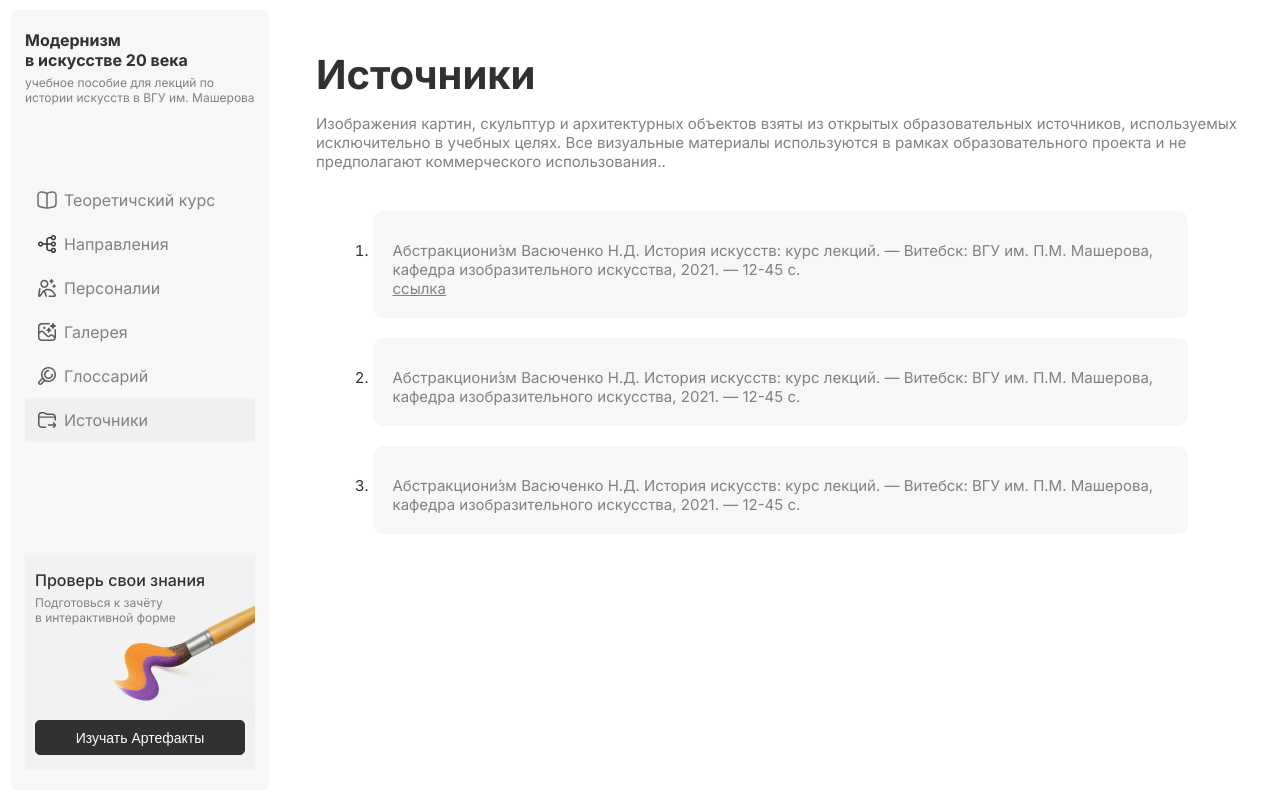
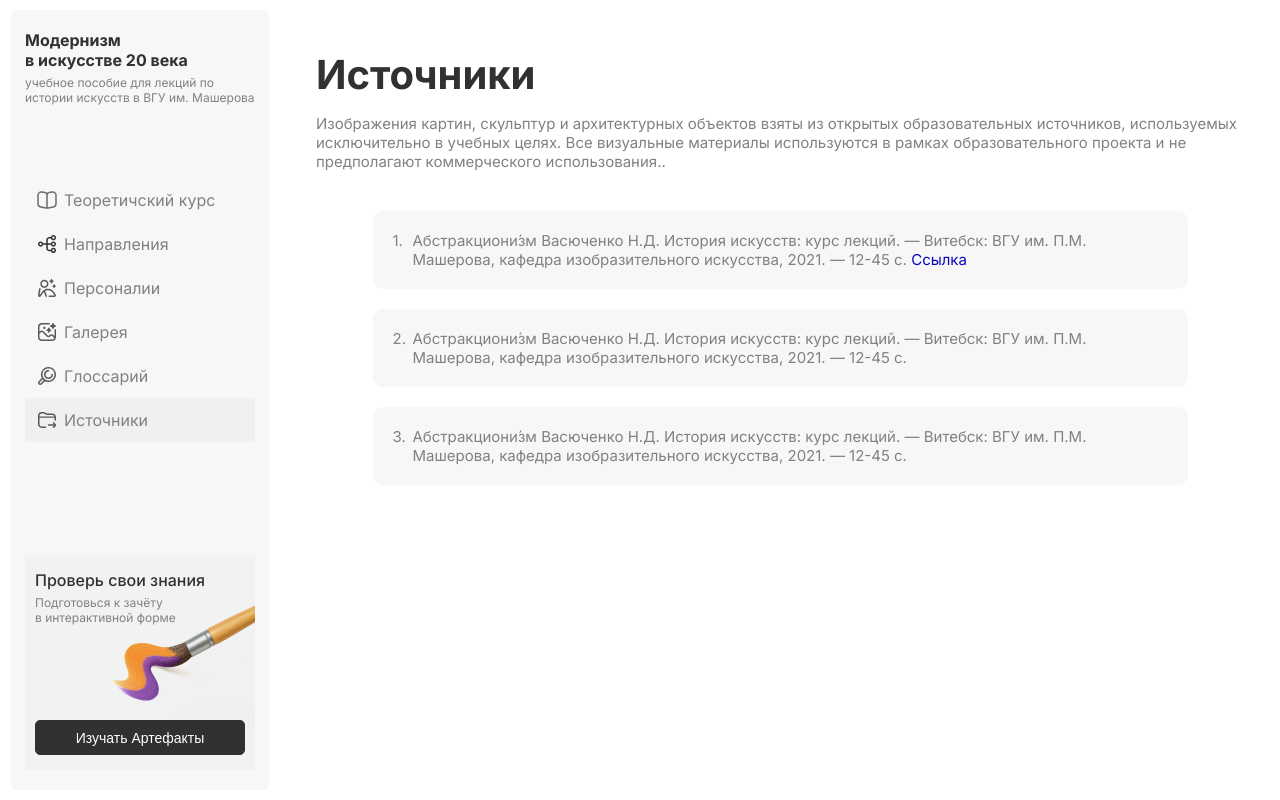
Before and after one commit to MaxCpp/ira-diplom, a Nuxt app: page /sources in a window 1280 px wide. Built offline with nearby package versions, Linux system fonts and the light colour scheme.

Commit message:
Small fixes

```diff
--- a/components/Header.vue
+++ b/components/Header.vue
@@ -127,6 +127,8 @@
 </template>
 
 <script>
+import IconClose from "~/components/icons/IconClose.vue";
+import IconHamburger from "~/components/icons/IconHamburger.vue";
 import {useStore} from '~/stores/store';
 
 export default {
--- a/components/cards/TestKnowledge.vue
+++ b/components/cards/TestKnowledge.vue
@@ -1,7 +1,5 @@
-<script>
-export default defineNuxtComponent({
-    name: 'TestKnowledge',
-})
+<script setup>
+import Button from "~/components/UI/Button.vue";
 </script>
 
 <template>
--- a/pages/art-movements/index.vue
+++ b/pages/art-movements/index.vue
@@ -14,7 +14,7 @@
 </template>
 
 <script>
-import {useStore} from "~/stores/store.js";
+// import {useStore} from "~/stores/store.js";
 
 export default defineNuxtComponent({
 	name: 'PageArtMovements',
@@ -66,6 +66,7 @@ export default defineNuxtComponent({
 
 .card-movements {
     width: 256px;
+    cursor: pointer;
 
     &__image {
         width: 100%;
--- a/pages/glossary.vue
+++ b/pages/glossary.vue
@@ -19,10 +19,14 @@
 </template>
 
 <script>
-import {useStore} from "~/stores/store.js";
+import Input from "~/components/UI/Input.vue";
+// import {useStore} from "~/stores/store.js";
 
 export default defineNuxtComponent({
     name: 'PageGlossary',
+    components: {
+        Input
+    },
     async setup() {
         // const store = process.client ? useStore() : null;
         // const store = useStore();
--- a/pages/personalities/index.vue
+++ b/pages/personalities/index.vue
@@ -1,10 +1,16 @@
 <template>
 	<div>
         <h1 class="title_size_40 mb-15">Персоналии</h1>
-        <p class="text-gray">{{persons.length}} авторов</p>
+        <p class="text-gray mb-30">{{artists.length}} авторов</p>
 
-        <div v-if="persons.length" class="list-persons mt-40">
-            <div v-for="card in persons" class="card-person">
+        <Input v-model="search" placeholder="Поиск...">
+            <template #prepend>
+                <IconSearch/>
+            </template>
+        </Input>
+
+        <div v-if="filteredArtists.length" class="list-artists mt-40">
+            <div v-for="card in filteredArtists" class="card-person">
                 <div style="display: flex; gap:10px; align-items: center">
                     <img :src="card.avatar" class="card-person__avatar"/>
                     <div>
@@ -32,20 +38,24 @@
 </template>
 
 <script>
-import {useStore} from "~/stores/store.js";
+import Button from "~/components/UI/Button.vue";
+// import {useStore} from "~/stores/store.js";
 
 export default defineNuxtComponent({
 	name: 'PageArtMovements',
+    components: {
+        Button
+    },
 	async setup() {
         // const store = process.client ? useStore() : null;
 		// const store = useStore();
-		let persons = [];
+		let artists = [];
 
 		try {
             const response = await $fetch('/data/artists.json');
 
 			if (response) {
-                persons = response;
+                artists = response;
 			}
 		} catch (e) {
             console.log(e)
@@ -62,14 +72,26 @@ export default defineNuxtComponent({
 
 		return {
 			// store,
-            persons
+            artists
 		}
 	},
+    data() {
+        return {
+            search: ''
+        }
+    },
+    computed: {
+        filteredArtists() {
+            const search = this.search.toLowerCase()
+
+            return this.artists.filter(item => item.name.toLowerCase().includes(search))
+        }
+    }
 })
 </script>
 
 <style scoped lang="scss">
-.list-persons {
+.list-artists {
     display: flex;
     flex-direction: column;
     gap: 20px;
@@ -131,6 +153,8 @@ export default defineNuxtComponent({
     }
 
     &__tag {
+        padding: 5px;
+        border-radius: 4px;
         background-color: var(--neutrals3);
     }
 }
--- a/pages/sources.vue
+++ b/pages/sources.vue
@@ -5,8 +5,8 @@
 
         <ol v-if="terms.length" class="list-terms mt-40">
             <li v-for="card in terms" class="card-term">
-                <p class="card-term__description mt-10">{{card.text}}</p>
-                <a v-if="card.link" class="card-term__description mt-10" href="card.link">ссылка</a>
+                <p class="card-term__description">{{card.text}} <a v-if="card.link" class="card-term__link" :href="card.link">Ссылка</a></p>
+
             </li>
         </ol>
     </div>
@@ -56,13 +56,23 @@ export default defineNuxtComponent({
     gap: 20px;
     width: 815px;
     margin-inline: auto;
-    list-style: decimal;
+    padding-left: 0;
+    counter-reset: term;
 }
 
 .card-term {
-    padding: 20px;
+    position: relative;
+    counter-increment: term;
+    padding: 20px 20px 20px 40px;
     border-radius: 10px;
     background-color: var(--neutrals1);
+
+    &::before {
+        content: counter(term) ".";
+        position: absolute;
+        left: 20px;
+        color: var(--neutrals4);
+    }
 
     &__name {
         font-size: 17px;
@@ -72,5 +82,10 @@ export default defineNuxtComponent({
     &__description {
         color: var(--neutrals4);
     }
+
+    &__link {
+        color: #0906B9;
+        text-decoration: none;
+    }
 }
 </style>
```
Also changed, not shown: public/data/artists.json (+6 -6 lines).
